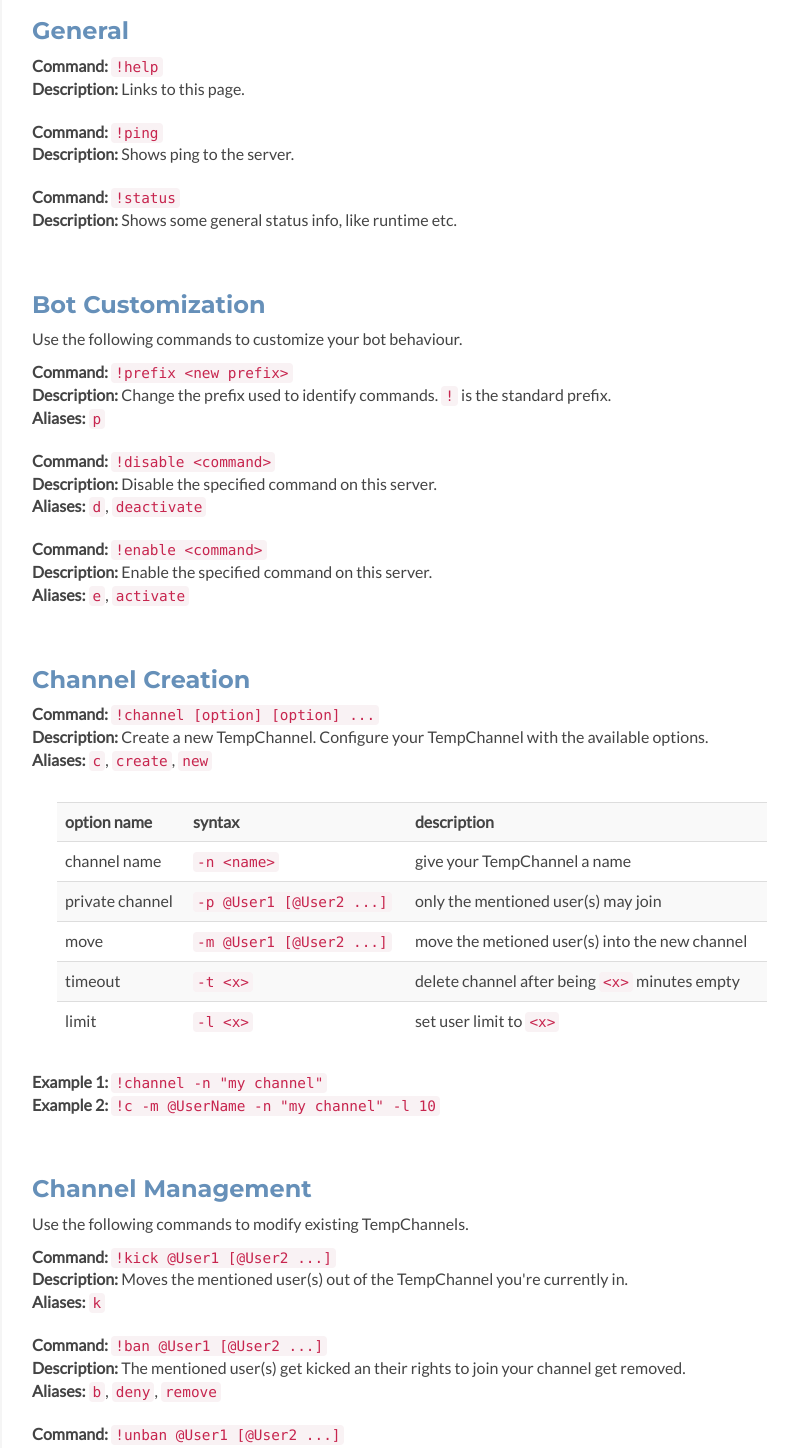
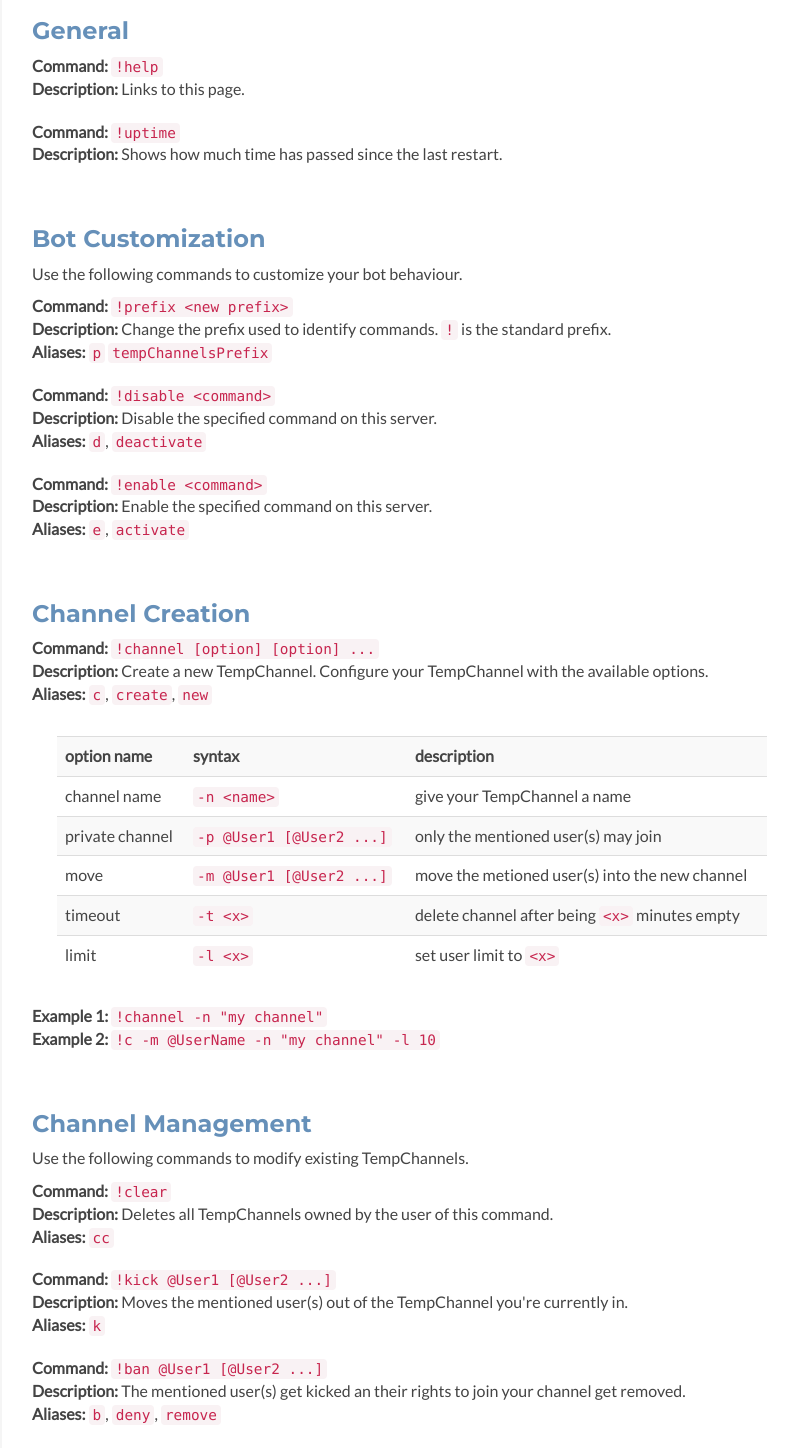
Before and after one commit to iTubeGamer/WebProjects, a plain HTML site: page index.html in a window 1280 px wide. Shown: the part 2540-3988 px from the top of the page, without its empty margins (238-1036 px from the left). Drawn offline with nearby package versions, Linux system fonts and the light colour scheme.

Commit message:
updated command documentation

```diff
--- a/index.html
+++ b/index.html
@@ -183,12 +183,8 @@
 					<li><strong>Description:</strong> Links to this page.</li>
                 </ul>
 				 <ul class="command-properties list-unstyled">
-                    <li><strong>Command:</strong> <code>!ping</code></li>
-					<li><strong>Description:</strong> Shows ping to the server.</li>
-                </ul>
-				 <ul class="command-properties list-unstyled">
-                    <li><strong>Command:</strong> <code>!status</code></li>
-					<li><strong>Description:</strong> Shows some general status info, like runtime etc.</li>
+                    <li><strong>Command:</strong> <code>!uptime</code></li>
+					<li><strong>Description:</strong> Shows how much time has passed since the last restart.</li>
                 </ul>
             </div><!--//block-->
             <div class="block">
@@ -197,7 +193,7 @@
                 <ul class="command-properties list-unstyled">
                     <li><strong>Command:</strong> <code>!prefix &ltnew prefix&gt</code></li>
 					<li><strong>Description:</strong> Change the prefix used to identify commands. <code>!</code> is the standard prefix.</li>
-                    <li><strong>Aliases:</strong> <code>p</code></li>
+                    <li><strong>Aliases:</strong> <code>p</code> <code>tempChannelsPrefix</code></li>
                 </ul>
 				 <ul class="command-properties list-unstyled">
                     <li><strong>Command:</strong> <code>!disable &ltcommand&gt</code></li>
@@ -264,6 +260,11 @@
             <div class="block">
                 <h3 class="sub-title">Channel Management</h3>
                 <p>Use the following commands to modify existing TempChannels.</p>
+                <ul class="command-properties list-unstyled">
+                    <li><strong>Command:</strong> <code>!clear</code></li>
+					<li><strong>Description:</strong> Deletes all TempChannels owned by the user of this command.</li>
+                    <li><strong>Aliases:</strong> <code>cc</code></li>
+                </ul>
 				<ul class="command-properties list-unstyled">
                     <li><strong>Command:</strong> <code>!kick @User1 [@User2 ...]</code></li>
 					<li><strong>Description:</strong> Moves the mentioned user(s) out of the TempChannel you're currently in.</li>
@@ -294,7 +295,7 @@
                 </div><!--//cta-container-->
 				<div class="btn-container  text-center">
                         <p class="text-center">
-							<a class="btn btn-cta-primary" href="https://github.com/xriley/devAid-Theme" target="_blank">Visit GitHub</a>
+							<a class="btn btn-cta-primary" href="https://github.com/iTubeGamer/DiscordBots/tree/master/TemporaryChannel" target="_blank">Visit GitHub</a>
 						</p>
                 </div><!--//btn-container-->
             </div><!--//support-inner-->
```
